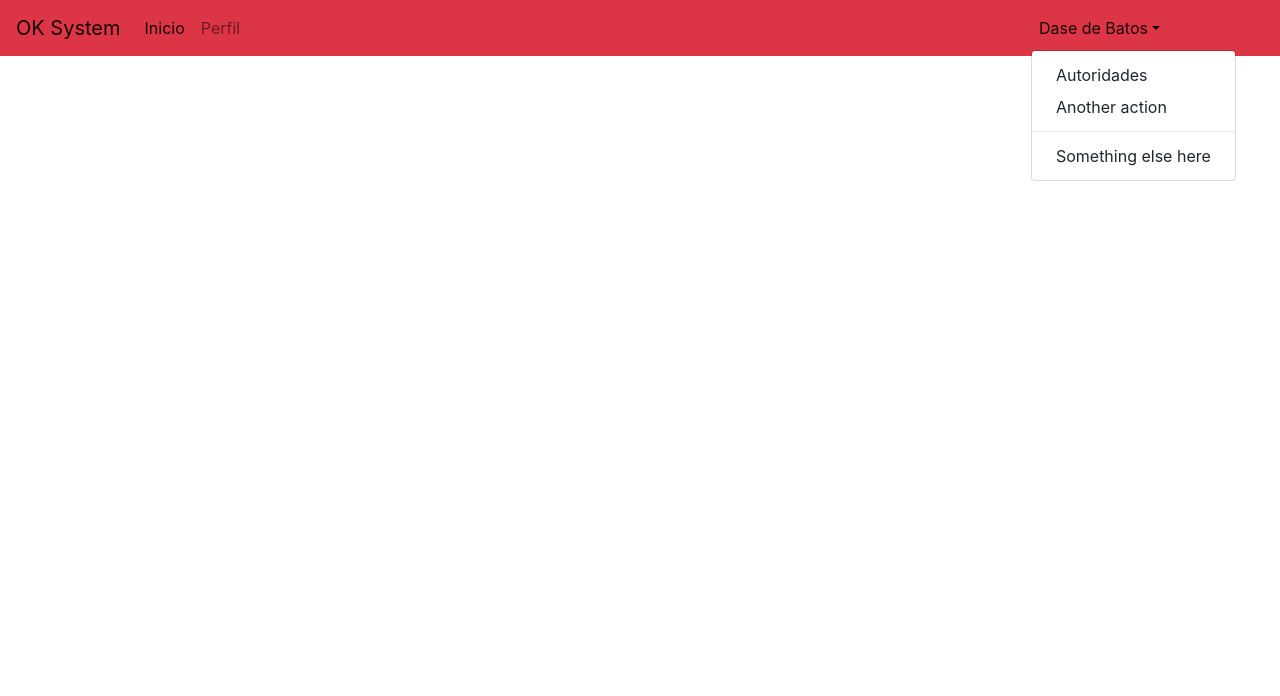
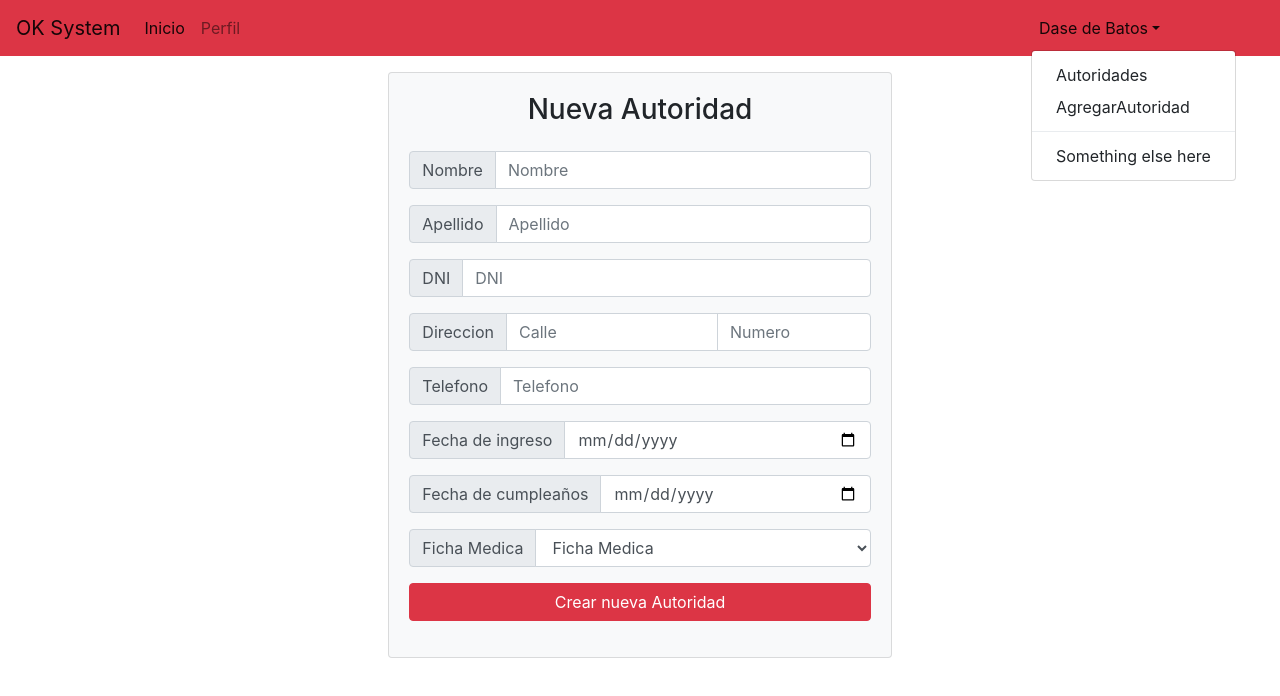
Before and after one commit to otto-krause/Proyecto-1.1-digitalizacion-de-datos-vue, a Vue app: page /agregarAutoridad in a window 1280 px wide. Both pictures are taken after a click on the button "Dase de Batos". Shown: the top 696 px of the page. Built offline with nearby package versions, Linux system fonts and the light colour scheme; no server answers.

Commit message:
Primer Formulario y conexion con servidor node

```diff
--- /dev/null
+++ b/src/components/AgregarAutoridad.vue
@@ -0,0 +1,128 @@
+<template>
+  <div>
+    <navigation />
+    <div class="col-md-8 col-lg-5 mx-auto mt-3">
+      <div class="card bg-light">
+        <div class="row no-gutters">
+          <div class="card-body">
+            <h3 class="card-title text-center mb-4">Nueva Autoridad</h3>
+            <form autocomplete="off" action="/clients/add" method="POST">
+              <div class="form-group input-group">
+                <div class="input-group-prepend">
+                  <label class="input-group-text">Nombre</label>
+                </div>
+                <input
+                  type="text"
+                  name="nombre"
+                  class="form-control"
+                  placeholder="Nombre"
+                  required
+                  oninvalid="this.setCustomValidity('Ingrese el nombre de la autoridad')"
+                  oninput="setCustomValidity('')"
+                />
+              </div>
+              <div class="form-group input-group">
+                <div class="input-group-prepend">
+                  <label class="input-group-text">Apellido</label>
+                </div>
+                <input
+                  type="text"
+                  name="apellido"
+                  class="form-control"
+                  placeholder="Apellido"
+                  required
+                  oninvalid="this.setCustomValidity('Ingrese el apellido de la autoridad')"
+                  oninput="setCustomValidity('')"
+                />
+              </div>
+              <div class="form-group input-group">
+                <div class="input-group-prepend">
+                  <label class="input-group-text">DNI</label>
+                </div>
+                <input
+                  type="number"
+                  name="DNI"
+                  class="form-control"
+                  placeholder="DNI"
+                  required
+                  oninvalid="this.setCustomValidity('Ingrese el DNI de la autoridad')"
+                  oninput="setCustomValidity('')"
+                />
+              </div>
+              <div class="form-group input-group">
+                <div class="input-group-prepend">
+                  <label class="input-group-text">Direccion</label>
+                </div>
+                <input type="text" name="calle" class="form-control" placeholder="Calle" />
+                <input type="number" name="nCalle" class="form-control col-sm-4" placeholder="Numero" />
+              </div>
+              <div class="form-group input-group">
+                <div class="input-group-prepend">
+                  <label class="input-group-text">Telefono</label>
+                </div>
+                <input type="number" name="Telefono" class="form-control" placeholder="Telefono" />
+              </div>
+              <div class="form-group input-group">
+                <div class="input-group-prepend">
+                  <label class="input-group-text">Fecha de ingreso</label>
+                </div>
+                <input type="date" name="fechaIngreso" class="form-control" />
+              </div>
+              <div class="form-group input-group">
+                <div class="input-group-prepend">
+                  <label class="input-group-text">Fecha de cumpleaños</label>
+                </div>
+                <input type="date" name="fechaNacimiento" class="form-control" />
+              </div>
+              <div class="form-group input-group">
+                <div class="input-group-prepend">
+                  <label class="input-group-text">Ficha Medica</label>
+                </div>
+                <select class="form-control" name="fichaMedica">
+                  <option value disabled selected>Ficha Medica</option>
+                  <option value=1>Si</option>
+                  <option value=0>No</option>
+                  <option value=NULL>Desconocido</option>
+                </select>
+              </div>
+              <div class="form-group">
+                <button class="btn btn-danger btn-block" type="submit">Crear nueva Autoridad</button>
+              </div>
+            </form>
+          </div>
+        </div>
+      </div>
+    </div>
+  </div>
+</template>
+
+<script>
+import Navigation from "./Navigation";
+
+import axios from "axios";
+
+export default {
+  name: "AgregarAutoridad",
+  components: {
+    Navigation
+  },
+  data() {
+    return {
+      autoridades: []
+    };
+  },
+  mounted() {
+    this.getTasks();
+  },
+  methods: {
+    getTasks() {
+      axios.get("/api/autoridad").then(result => {
+        this.autoridades = result.data;
+      });
+    }
+  }
+};
+</script>
+
+<style scoped>
+</style>
--- a/src/components/Autoridades.vue
+++ b/src/components/Autoridades.vue
@@ -39,11 +39,11 @@
               <div class="card-body">
                 <label class="form-check">
                   <input class="form-check-input" type="radio" name="exampleRadio" value />
-                  <span class="form-check-label">First hand items</span>
+                  <span class="form-check-label">First option</span>
                 </label>
                 <label class="form-check">
                   <input class="form-check-input" type="radio" name="exampleRadio" value />
-                  <span class="form-check-label">Brand new items</span>
+                  <span class="form-check-label">Brand new option</span>
                 </label>
                 <label class="form-check">
                   <input class="form-check-input" type="radio" name="exampleRadio" value />
@@ -58,10 +58,9 @@
 
             <article class="card-group-item">
               <header class="card-header">
-                <h6 class="title">Barrita</h6>
+                <h6 class="title">Edad</h6>
               </header>
               <div class="card-body">
-                <input class="custom-range" min="0" max="100" name type="range" />
                 <div class="form-row">
                   <div class="form-group col-md-6">
                     <label>Min</label>
@@ -115,27 +114,17 @@
                 <th scope="col">DNI</th>
                 <th scope="col">Nombre</th>
                 <th scope="col">Apellido</th>
-                <th scope="col">Tipo</th>
+                <th scope="col">Telefono</th>
+                <th scope="col">Ficha Medica</th>
               </tr>
             </thead>
-            <tbody>
+            <tbody v-for="autoridad in autoridades" v-bind:key="autoridad.idAutoridad">
               <tr>
-                <td>42240922</td>
-                <td>Otto</td>
-                <td>@mdo</td>
-                <td>Profesor</td>
-              </tr>
-              <tr>
-                <td>Jacob</td>
-                <td>Thornton</td>
-                <td>@fat</td>
-                <td>Profesor</td>
-              </tr>
-              <tr>
-                <td>Larry</td>
-                <td>the Bird</td>
-                <td>@twitter</td>
-                <td>Profesor</td>
+                <td>{{autoridad.dni}}</td>
+                <td>{{autoridad.nombre}}</td>
+                <td>{{autoridad.apellido}}</td>
+                <td>{{autoridad.telefono}}</td>
+                <td>{{autoridad.fichaMedica ? "Si": "No"}}</td>
               </tr>
             </tbody>
           </table>
@@ -156,15 +145,17 @@ export default {
     Navigation
   },
   data() {
-    return {};
+    return {
+      autoridades: []
+    };
   },
-  beforeMount() {
+  mounted() {
     this.getTasks();
   },
   methods: {
     getTasks() {
       axios.get("/api/autoridad").then(result => {
-        console.log({result});
+        this.autoridades = result.data;
       });
     }
   }
--- a/src/components/Navigation.vue
+++ b/src/components/Navigation.vue
@@ -16,13 +16,10 @@
     <div class="collapse navbar-collapse" id="navbarSupportedContent">
       <ul class="navbar-nav mr-auto">
         <li class="nav-item active">
-          <a class="nav-link" href="#">
-            Inicio
-            <span class="sr-only">(current)</span>
-          </a>
+            <router-link to="/" class="nav-link">Inicio</router-link>
         </li>
         <li class="nav-item">
-          <a class="nav-link" href="#">Perfil</a>
+          <router-link to="/" class="nav-link">Perfil</router-link>
         </li>
       </ul>
       <ul class="navbar-nav mr-5">
@@ -37,10 +34,10 @@
             aria-expanded="false"
           >Dase de Batos</a>
           <div class="dropdown-menu" aria-labelledby="navbarDropdown">
-            <a class="dropdown-item" href="#">Autoridades</a>
-            <a class="dropdown-item" href="#">Another action</a>
+            <router-link to="/autoridades" class="dropdown-item">Autoridades</router-link>
+            <router-link to="/agregarAutoridad" class="dropdown-item">AgregarAutoridad</router-link>
             <div class="dropdown-divider"></div>
-            <a class="dropdown-item" href="#">Something else here</a>
+            <router-link to="/" class="dropdown-item">Something else here</router-link>
           </div>
         </li>
       </ul>
--- /dev/null
+++ b/src/components/plantilla.vue
@@ -0,0 +1,42 @@
+<template>
+  <div>
+    <navigation />
+  </div>
+</template>
+
+<script>
+import Navigation from "./Navigation";
+
+import axios from "axios";
+
+export default {
+  name: "Autoridades",
+  components: {
+    Navigation
+  },
+  data() {
+    return {
+      autoridades: [] ,
+    };
+  },
+  mounted(){
+    this.getTasks();
+  },
+  methods: {
+    getTasks() {
+      axios.get("/api/autoridad").then(result => {
+        this.autoridades = result.data;
+      });
+    }
+  }
+};
+</script>
+
+<style scoped>
+.container {
+  padding: 0 !important;
+}
+[class*="col"] {
+  padding: 0 !important;
+}
+</style>
--- a/src/router/index.js
+++ b/src/router/index.js
@@ -5,12 +5,18 @@ import Navigation from '@/components/Navigation'
 import Login from '@/components/Login'
 import SignUp from '@/components/SignUp'
 import Autoridades from '@/components/Autoridades'
+import AgregarAutoridad from '@/components/AgregarAutoridad'
 
 Vue.use(Router)
 
 export default new Router({
   mode: 'history',
   routes: [
+    {
+      path: '/',
+      name: 'Inicio',
+      component: Navigation
+    },
     {
       path: '/login',
       name: 'Login',
@@ -27,6 +33,11 @@ export default new Router({
       component: Autoridades
     },
     {
+      path: '/agregarAutoridad',
+      name: 'AgregarAutoridad',
+      component: AgregarAutoridad
+    },
+    {
       path: '/*',
       name: 'Navigation',
       component: Navigation
```
